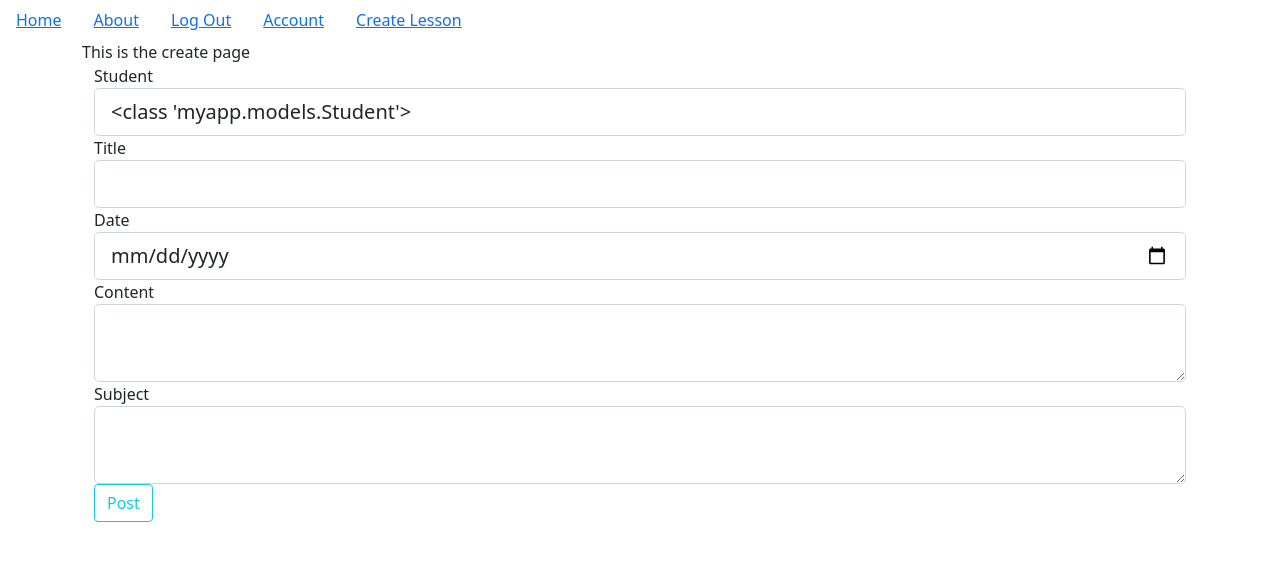
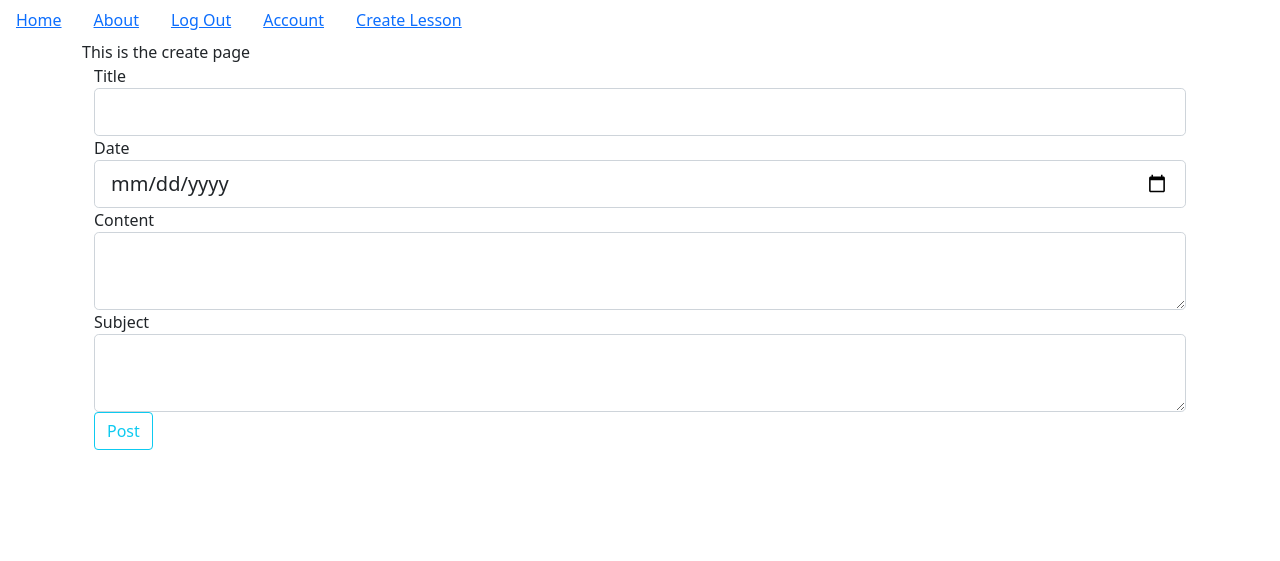
Before and after one commit to LukeSchaffel/lesson-planner, a Flask app: page /lessons/create in a window 1280 px wide. Shown: the top 561 px of the page. Run offline with Flask 2, Linux system fonts and the light colour scheme; the visitor is signed in with stand-in values (Sample User, id 1).

Commit message:
luke page shows all lessons

```diff
--- a/myapp/lessons/forms.py
+++ b/myapp/lessons/forms.py
@@ -7,7 +7,7 @@ from myapp.models import Lesson, Student
 
 
 class LessonForm(FlaskForm):
-    student = SelectField('Student', choices = [Student], validators=[DataRequired()])
+    # student = SelectField('Student', choices = [Student])
     title = StringField('Title', validators=[DataRequired()])
     lessonDate = DateField('Date', format='%Y-%m-%d', validators=[DataRequired()])
     content = TextAreaField('Content', validators=[DataRequired()])
--- a/myapp/lessons/views.py
+++ b/myapp/lessons/views.py
@@ -12,7 +12,7 @@ lessons = Blueprint('lessons', __name__)
 def create_lesson():
     form = LessonForm()
     if form.validate_on_submit():
-        lesson = Lesson(lessonDate=form.lessonDate.data, title=form.title.data, subject=form.subject.data, content=form.content.data, student=form.student.data, user_id=current_user.id)
+        lesson = Lesson(lessonDate=form.lessonDate.data, title=form.title.data, subject=form.subject.data, content=form.content.data, user_id=current_user.id)
         db.session.add(lesson)
         db.session.commit()
         flash('Lesson CREATED')
--- a/myapp/models.py
+++ b/myapp/models.py
@@ -44,14 +44,14 @@ class Lesson(db.Model):
     user_id = db.Column(db.Integer, db.ForeignKey('users.id'), nullable=False)
     student_id = db.Column(db.Integer, db.ForeignKey('students.id'), nullable=True)
 
-    def __init__(self, title, subject, content, user_id, lessonDate, student_id):
+    def __init__(self, title, subject, content, user_id, lessonDate):
         self.title = title
         self.subject = subject
         self.content = content
-        self.student_id = student_id
+        # self.student_id = student_id
         self.user_id = user_id
         self.lessonDate = lessonDate
-        self.student_id = student_id
+
 
     def __repr__(self):
         return f"Lesson ID: {self.id} -- Date: {self.date} --- Title: {self.Title}"
--- a/myapp/templates/create_lesson.html
+++ b/myapp/templates/create_lesson.html
@@ -5,10 +5,7 @@ This is the create page
       <form class="form-group" method="POST">
           {{form.hidden_tag()}}
 
-          <div class="form-group">
-            {{form.student.label(class="form-control-label")}}
-            {{form.student(class="form-control form-control-lg")}}
-        </div>
+
 
           <div class="form-group">
               {{form.title.label(class="form-control-label")}}
--- a/myapp/templates/lessons.html
+++ b/myapp/templates/lessons.html
@@ -2,4 +2,10 @@
 {% block content %}
 <h1>lessons page</h1>
 <h1>{{user.username}}</h1>
+
+  {% for lesson in lessons.items %}
+  <h1>{{lesson.title}}</h1>
+
+  {% endfor %}
+
 {% endblock %}
--- a/myapp/users/views.py
+++ b/myapp/users/views.py
@@ -8,7 +8,7 @@ from myapp.users.forms import RegistrationForm, LoginForm, UpdateUserForm
 
 users = Blueprint('users', __name__) # dont forget to register this in __init__.py
 
-@users.route('/lessons')
+@users.route('/<username>')
 @login_required
 def lessons(username):
   page = request.args.get('page', 1, type=int)
```
